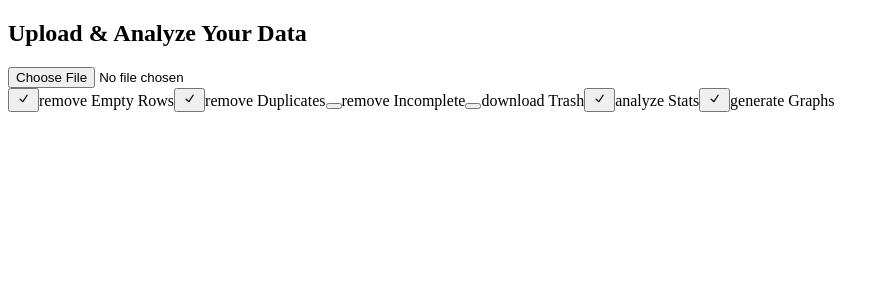
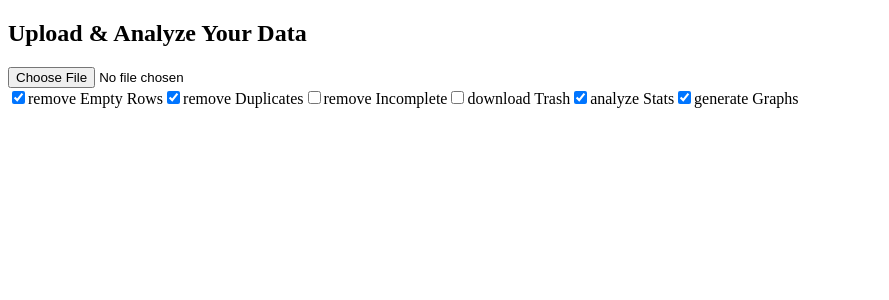
Before and after one commit to Davidchs1997/newdata-app, a Next.js app: page /upload in a window 1280 px wide. Shown: the top 300 px of the page, without its empty margins (0-889 px from the left). Built offline with nearby package versions, Linux system fonts and the light colour scheme.

Commit message:
Fix: Add button and checkbox components + update tsconfig

```diff
--- a/components/ui/checkbox.tsx
+++ b/components/ui/checkbox.tsx
@@ -1,28 +1,16 @@
-"use client";
+import React from "react";
 
-import * as React from "react";
-import * as CheckboxPrimitive from "@radix-ui/react-checkbox";
-import { CheckIcon } from "@radix-ui/react-icons";
-import { cn } from "@/lib/utils";
+interface CheckboxProps extends React.InputHTMLAttributes<HTMLInputElement> {
+  label: string;
+}
 
-export interface CheckboxProps extends React.ComponentPropsWithoutRef<typeof CheckboxPrimitive.Root> {}
+export const Checkbox: React.FC<CheckboxProps> = ({ label, ...props }) => {
+  return (
+    <label className="flex items-center space-x-2">
+      <input type="checkbox" {...props} className="form-checkbox" />
+      <span>{label}</span>
+    </label>
+  );
+};
 
-const Checkbox = React.forwardRef<React.ElementRef<typeof CheckboxPrimitive.Root>, CheckboxProps>(
-  ({ className, ...props }, ref) => (
-    <CheckboxPrimitive.Root
-      ref={ref}
-      className={cn(
-        "peer h-4 w-4 shrink-0 rounded-sm border border-primary ring-offset-background focus-visible:outline-none focus-visible:ring-2 focus-visible:ring-ring focus-visible:ring-offset-2 disabled:cursor-not-allowed disabled:opacity-50 data-[state=checked]:bg-primary data-[state=checked]:text-primary-foreground",
-        className
-      )}
-      {...props}
-    >
-      <CheckboxPrimitive.Indicator className={cn("flex items-center justify-center text-current")}>
-        <CheckIcon className="h-4 w-4" />
-      </CheckboxPrimitive.Indicator>
-    </CheckboxPrimitive.Root>
-  )
-);
-Checkbox.displayName = "Checkbox";
-
-export { Checkbox };
+export default Checkbox;
```
